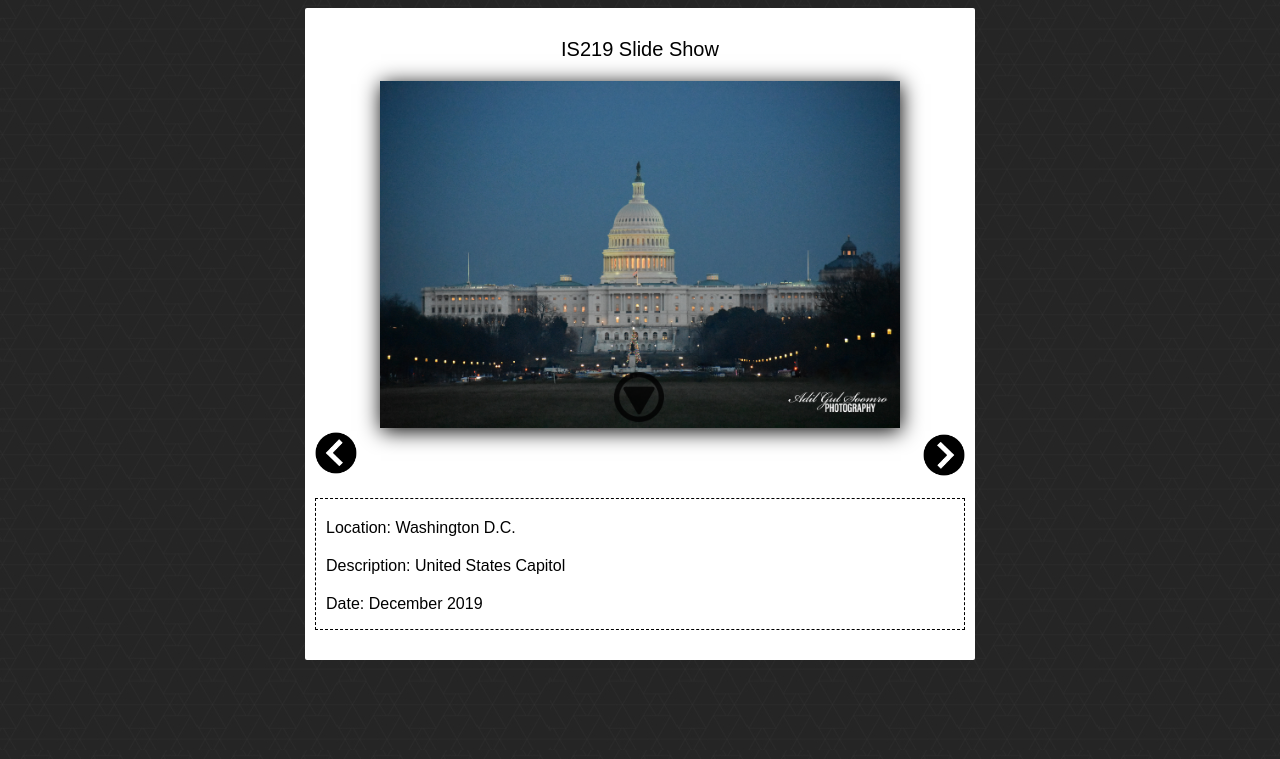
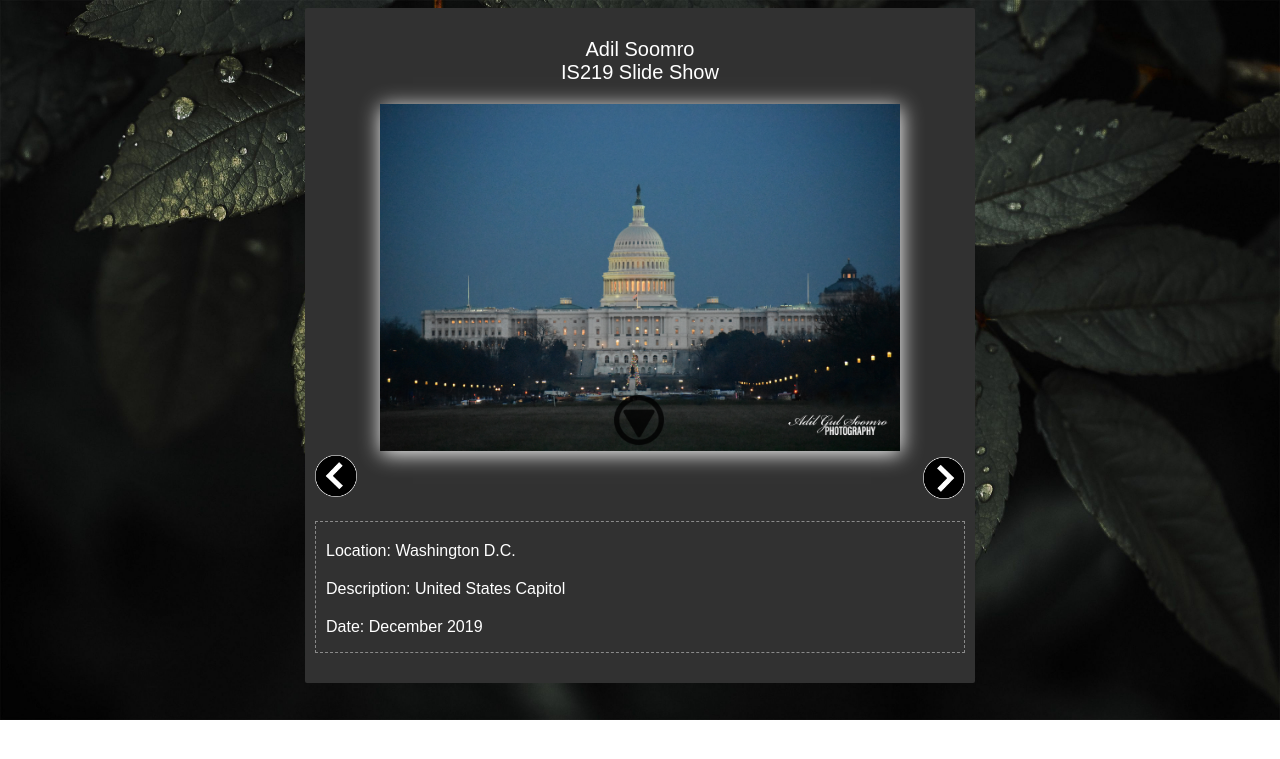
Before and after one commit to adilsoomro15/Soomro-P2, a PHP site: page /index.html in a window 1280 px wide. Shown: the top 759 px of the page. Run offline with PHP 8.4, Linux system fonts and the light colour scheme; grey boxes labelled with a size stand in for pictures from a placeholder-image service; some libraries are stand-ins or nearby versions.

Commit message:
Final Commit

```diff
--- a/css/style.css
+++ b/css/style.css
@@ -1,7 +1,10 @@
 body {
 	overflow: auto;
 	font-family: 'Century Gothic', sans-serif;
-	background-image: url(../img/geometry.jpg);
+	background-image: url(/img/background-pic.png);
+	background-repeat: no-repeat;
+	background-size: cover;
+	color: white;
 }
 
 #photoBooth {
@@ -10,7 +13,7 @@ body {
 	width: 650px;
 	margin-left: auto;
 	margin-right: auto;
-	background-color: white;
+	background-color: rgb(49, 49, 49);
 	border-radius: 2px;
 }
 
@@ -70,7 +73,7 @@ body {
 	margin-top: 20px;
 }
 .details {
-	border: 1px #000 dashed;
+	border: 1px #8a8a8a dashed;
 	padding: 0px 10px;
 	margin: 20px 0px;
 }
--- a/index.html
+++ b/index.html
@@ -10,7 +10,7 @@
 </head>
 <body>
   <div id="photoBooth">
-    <p class="banner">IS219 Slide Show</p>
+    <p class="banner">Adil Soomro <br> IS219 Slide Show</p>
     <div id="slideShow">
       <div class="photoHolder">
         <img class="thumbnail" id="photo" src="http://placehold.it/518x389?text=Welcome+to+my+Gallery" alt="Gallery Image"/>
```
Also changed, not shown: img/background-pic.png (added).
